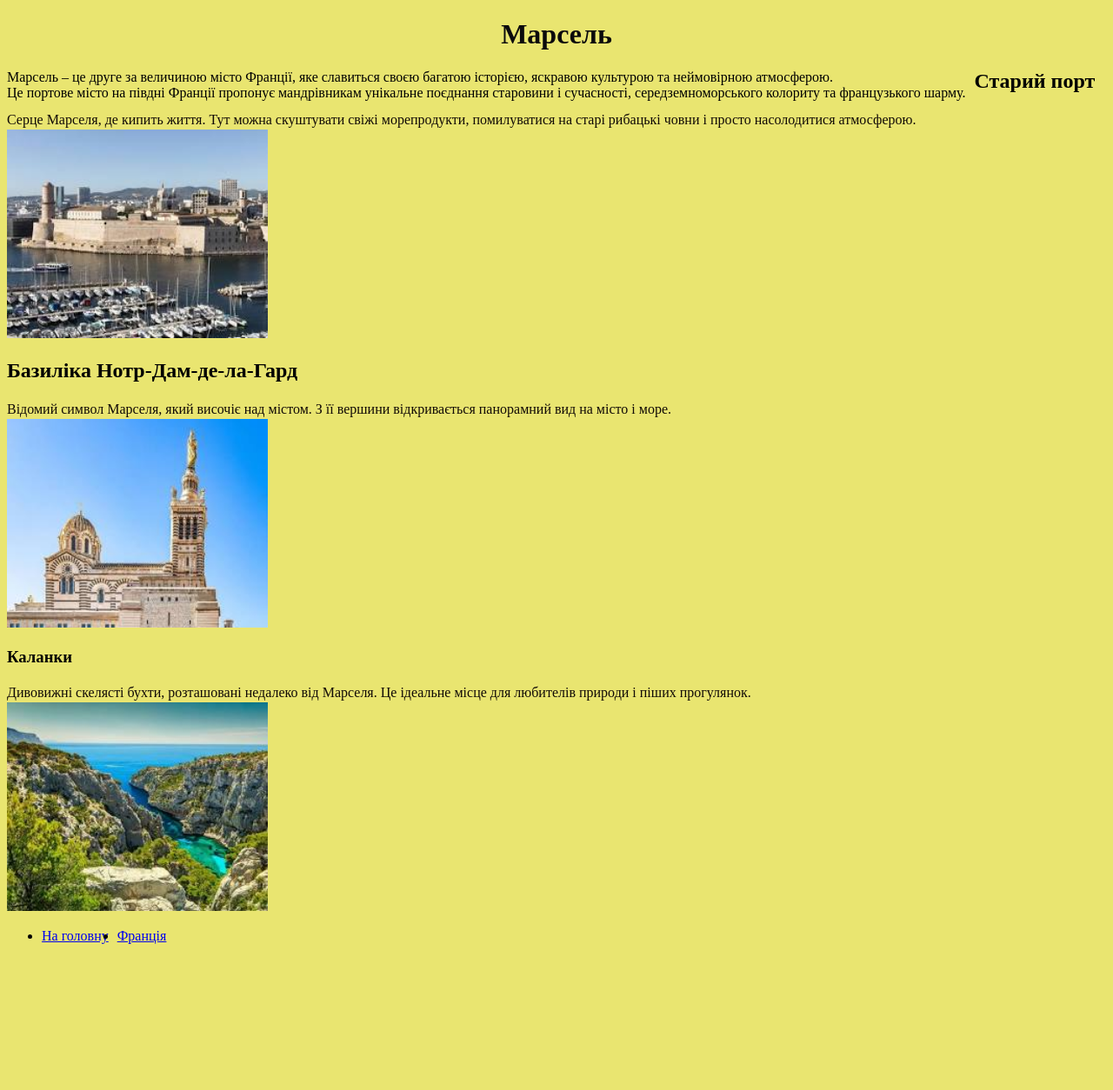
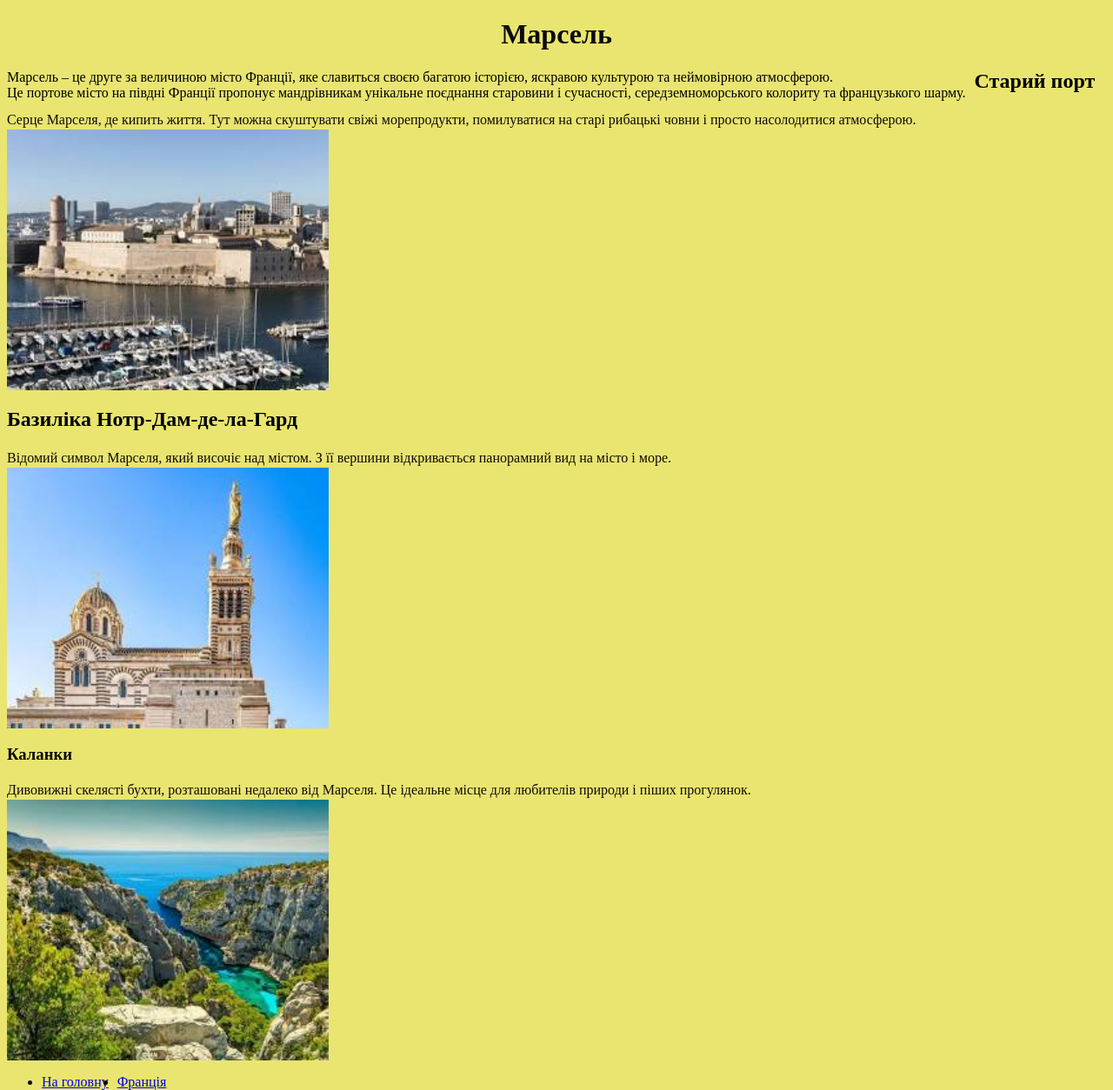
Before and after one commit to Eva795/web, a plain HTML site: page index7.html in a window 1280 px wide. Shown: the whole page at 87% size. Before the commit the page ends 1086 px from the top, so only its background shows below. Drawn offline with Linux system fonts and the light colour scheme; files that its build step writes are made by us from their sources.

Commit message:
Update index7.html

```diff
--- a/index7.html
+++ b/index7.html
@@ -3,7 +3,7 @@
 <head>
     <meta charset="UTF-8">
     <meta name="viewport" content="width=device-width, initial-scale=1.0">
-    <link rel="stylesheet" type="text/css" href="./style.css">
+    <link rel="stylesheet" type="text/css" href="css/style.css">
     <title>Марсель</title>
 </head>
 <body>
@@ -16,16 +16,18 @@
 
                 <h2>Старий порт</h2>
                 <p>Серце Марселя, де кипить життя. Тут можна скуштувати свіжі морепродукти, помилуватися на старі рибацькі човни і просто насолодитися атмосферою.</p>
-                <img src="10.jpg" class="img">
+                <img src="./10.jpg" class="img3">
                 <h2>Базиліка Нотр-Дам-де-ла-Гард</h2>
                 <p>Відомий символ Марселя, який височіє над містом. З її вершини відкривається панорамний вид на місто і море. </p>
-                <img src="14.jpg" class="img">
+                <img src="./14.jpg" class="img3">
                 <h3>Каланки</h3>
                 <p>Дивовижні скелясті бухти, розташовані недалеко від Марселя. Це ідеальне місце для любителів природи і піших прогулянок.</p>
-                <img src="15.jpg" class="img">
+                <img src="./15.jpg" class="img3">
                 <nav>
                     <ul>
                     <li><a href="index.html">На головну</a></li>
                     <li><a href="index5.html">Франція</a></li>
                     </ul>
                     </nav>
+</body>
+</html>
```
